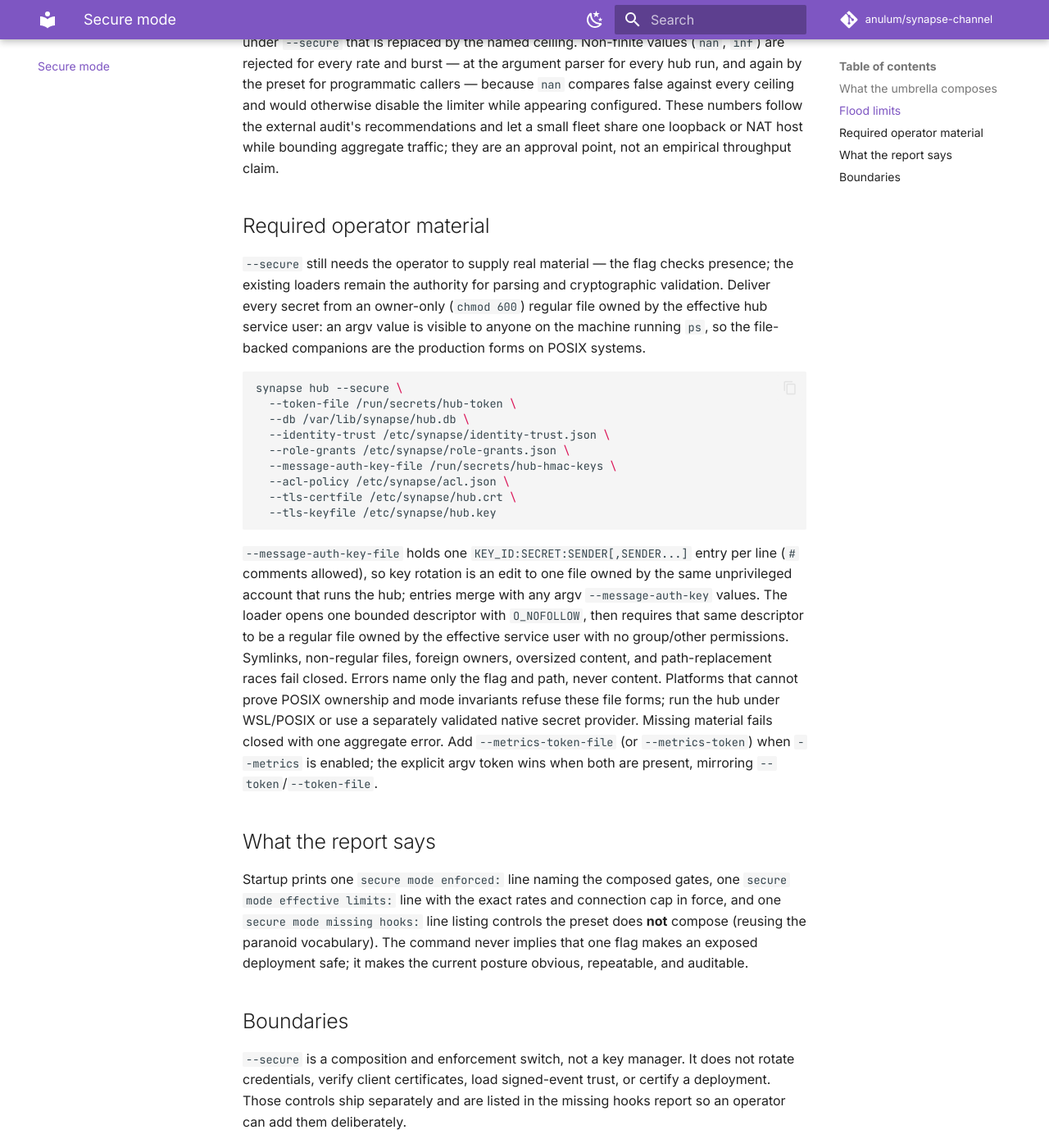
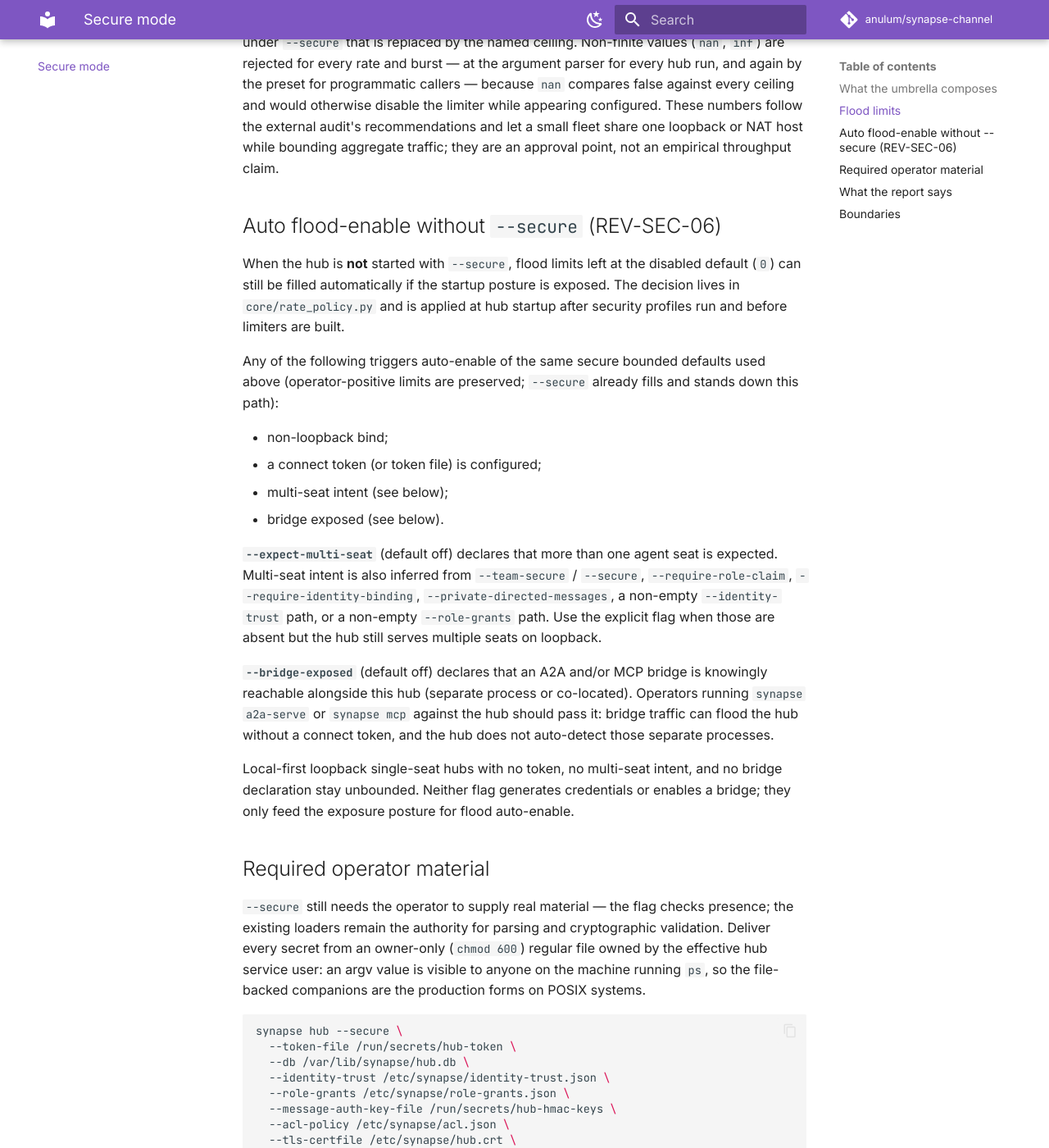
Before and after one commit to anulum/synapse-channel, an MkDocs documentation site: the page built from docs/secure-mode.md, in a window 1280 px wide and 1400 px high, scrolled down 1703 px. Shown: the whole window at 82% size. Built offline with MkDocs 1.6.1 and Material for MkDocs 9.7.7, drawn with Linux system fonts in a browser that asks for light colours; comment, search, counter and statistics services are not loaded.

Commit message:
fix(hub): land blockers for REV-SEC-06 wire (manifest, docs, rebase)
Close Seat 23696 AUDIT BLOCKED on tip 531f4c4 after HOLD gap was functionally
closed:

- regenerate capability snapshot after new wire/posture tests
- document --bridge-exposed and --expect-multi-seat (default off) and REV-SEC-06
  auto-enable effect in SECURITY, README, secure-mode, deployment, and CLI docs
- add parser default/explicit assertions so flag removal cannot silently regress
- stack rebased onto origin/main f270de0 for non-force FF

Seat: 2448
Authored by Anulum Fortis & Arcane Sapience (protoscience@anulum.li)

```diff
--- a/docs/_generated/capability_manifest.json
+++ b/docs/_generated/capability_manifest.json
@@ -7,7 +7,7 @@
     "optional_dependency_groups": 13,
     "package_modules": 461,
     "public_api_exports": 70,
-    "tests": 7698,
+    "tests": 7708,
     "version": "0.99.8",
     "wire_message_types": 77,
     "workflows": 21
--- a/docs/secure-mode.md
+++ b/docs/secure-mode.md
@@ -61,6 +61,39 @@ audit's recommendations and let a small fleet share one loopback or NAT host
 while bounding aggregate traffic; they are an approval point, not an empirical
 throughput claim.
 
+## Auto flood-enable without `--secure` (REV-SEC-06)
+
+When the hub is **not** started with `--secure`, flood limits left at the
+disabled default (`0`) can still be filled automatically if the startup posture
+is exposed. The decision lives in `core/rate_policy.py` and is applied at hub
+startup after security profiles run and before limiters are built.
+
+Any of the following triggers auto-enable of the same secure bounded defaults
+used above (operator-positive limits are preserved; `--secure` already fills and
+stands down this path):
+
+- non-loopback bind;
+- a connect token (or token file) is configured;
+- multi-seat intent (see below);
+- bridge exposed (see below).
+
+**`--expect-multi-seat`** (default off) declares that more than one agent seat is
+expected. Multi-seat intent is also inferred from `--team-secure` / `--secure`,
+`--require-role-claim`, `--require-identity-binding`,
+`--private-directed-messages`, a non-empty `--identity-trust` path, or a
+non-empty `--role-grants` path. Use the explicit flag when those are absent but
+the hub still serves multiple seats on loopback.
+
+**`--bridge-exposed`** (default off) declares that an A2A and/or MCP bridge is
+knowingly reachable alongside this hub (separate process or co-located).
+Operators running `synapse a2a-serve` or `synapse mcp` against the hub should
+pass it: bridge traffic can flood the hub without a connect token, and the hub
+does not auto-detect those separate processes.
+
+Local-first loopback single-seat hubs with no token, no multi-seat intent, and
+no bridge declaration stay unbounded. Neither flag generates credentials or
+enables a bridge; they only feed the exposure posture for flood auto-enable.
+
 ## Required operator material
 
 `--secure` still needs the operator to supply real material — the flag checks
```
Also changed, not shown: README.md (+2 -1 lines), SECURITY.md (+1 -0 lines), docs/cli.md (+11 -1 lines), docs/deployment.md (+8 -3 lines), 2 other files.
